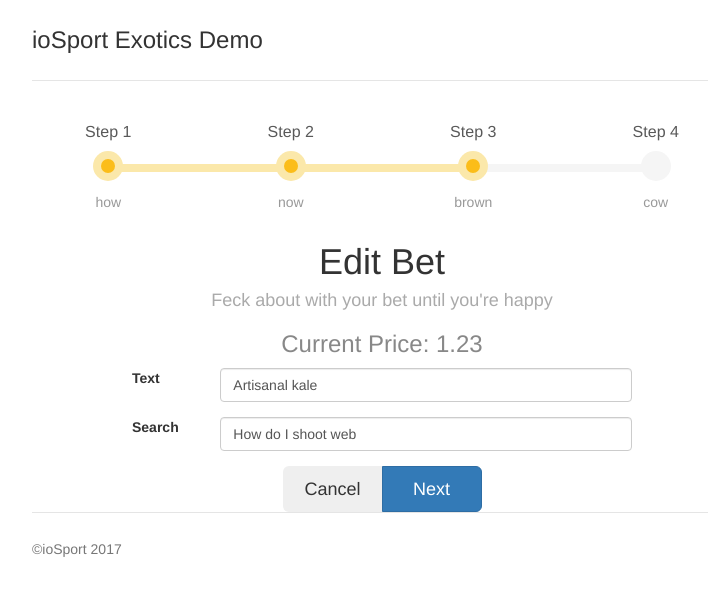
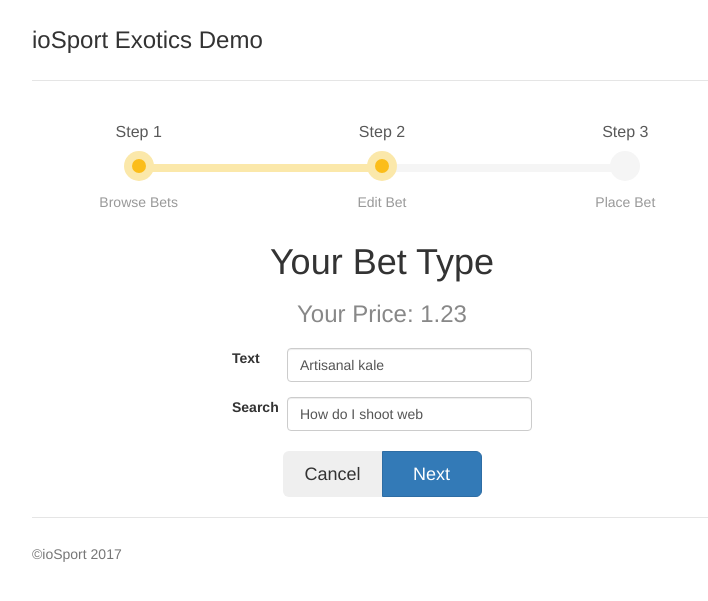
Before and after one commit to danielcod/exotic_single_match, a Python web app: template templates/demo/hello.html in a window 1280 px wide. Shown: the top 601 px of the page, without its empty margins (258-966 px from the left). Run offline with Jinja, Linux system fonts and the light colour scheme; the template is opened without the code that fills it, so the values that code supplies are empty.

Commit message:
cleaned up templates

```diff
--- a/templates/demo/hello.html
+++ b/templates/demo/hello.html
@@ -18,38 +18,31 @@
       </div>
       <!-- form process steps -->
       <div class="row bs-wizard" style="border-bottom:0;">
-        <div class="col-xs-3 bs-wizard-step complete">
+        <div class="col-xs-4 bs-wizard-step complete">
           <div class="text-center bs-wizard-stepnum">Step 1</div>
           <div class="progress"><div class="progress-bar"></div></div>
           <a href="#" class="bs-wizard-dot"></a>
-	  <div class="bs-wizard-info text-center">how</div>
+	  <div class="bs-wizard-info text-center">Browse Bets</div>
         </div>
-        <div class="col-xs-3 bs-wizard-step complete"><!-- complete -->
+        <div class="col-xs-4 bs-wizard-step active">
           <div class="text-center bs-wizard-stepnum">Step 2</div>
           <div class="progress"><div class="progress-bar"></div></div>
           <a href="#" class="bs-wizard-dot"></a>
-	  <div class="bs-wizard-info text-center">now</div>
+	  <div class="bs-wizard-info text-center">Edit Bet</div>
         </div>
-        <div class="col-xs-3 bs-wizard-step active"><!-- complete -->
+        <div class="col-xs-4 bs-wizard-step disabled">
           <div class="text-center bs-wizard-stepnum">Step 3</div>
           <div class="progress"><div class="progress-bar"></div></div>
           <a href="#" class="bs-wizard-dot"></a>
-	  <div class="bs-wizard-info text-center">brown</div>
-        </div>
-        <div class="col-xs-3 bs-wizard-step disabled"><!-- active -->
-          <div class="text-center bs-wizard-stepnum">Step 4</div>
-          <div class="progress"><div class="progress-bar"></div></div>
-          <a href="#" class="bs-wizard-dot"></a>
-	  <div class="bs-wizard-info text-center">cow</div>
+	  <div class="bs-wizard-info text-center">Place Bet</div>
         </div>
       </div>
       <!-- page title -->
-      <h1 class="text-center">Edit Bet</h1>
-      <h4 style="color:#AAA;" class="text-center">Feck about with your bet until you're happy</h4>
+      <h1 class="text-center">Your Bet Type</h1>
       <!-- indicative price -->
-      <h3 style="color:#888;" class="text-center">Current Price: 1.23</h3>
+      <h3 style="color:#888;margin-bottom:20px;" class="text-center">Your Price: 1.23</h3>
       <!-- sample form -->
-      <div style="margin: 0px 100px 0px 100px;">
+      <div style="margin: 0px 200px 20px 200px;">
 	<div class="form-group row">
 	  <label for="example-text-input" class="col-xs-2 col-form-label">Text</label>
 	  <div class="col-xs-10">
@@ -64,7 +57,7 @@
 	</div>
       </div>
       <!-- buttons -->
-      <div class="text-center">
+      <div class="text-center" style="margin-bottom:20px;">
 	<div class="btn-group btn-group-lg">
 	  <button style="width:100px;" type="button" class="btn btn-secondary btn-lg">Cancel</button>
 	  <button style="width:100px;" type="button" class="btn btn-primary btn-lg">Next</button>
```
